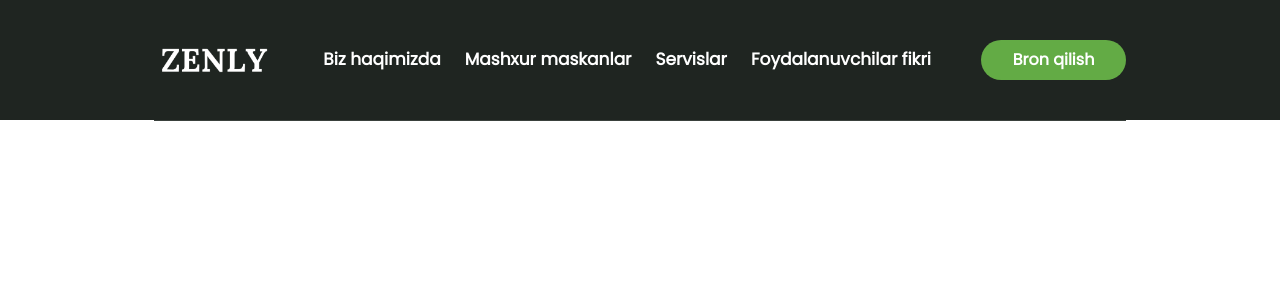
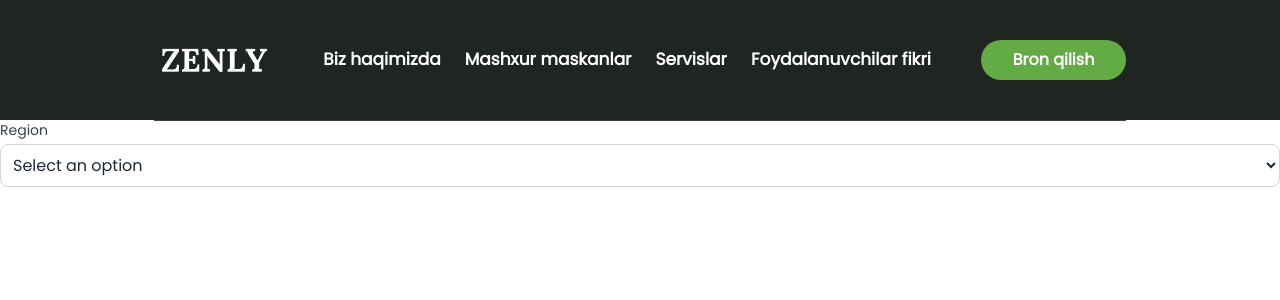
Before and after one commit to lupheron/Zenly, a Next.js app: page /posts in a window 1280 px wide. Shown: the top 300 px of the page. Built offline with nearby package versions, Linux system fonts and the light colour scheme.

Commit message:
Navbar fix

```diff
--- a/src/app/landing.tsx
+++ b/src/app/landing.tsx
@@ -5,10 +5,12 @@ import ReadySection from '../components/ReadySection'
 import PopularActivity from '../components/PopActivitiy'
 import Comments from '../components/Comments'
 import PageFooter from '../components/PageFooter'
+import NavbarSection from '../components/Navbar/NavbarSection'
 
 const LandingPage = () => {
     return (
         <div>
+            <NavbarSection />
             <PageHeader />
             <AboutSection />
             <ReadySection />
--- a/src/components/Forms/BookingForm.tsx
+++ b/src/components/Forms/BookingForm.tsx
@@ -12,7 +12,7 @@ interface BookingFormProps {
 
 const BookingForm = () => {
     return (
-        <div className='grid grid-cols-2 gap-4'>
+        <div>
             <SelectDefault
                 label="Region"
                 htmlFor="region"
--- a/src/components/Navbar/NavbarSection.tsx
+++ b/src/components/Navbar/NavbarSection.tsx
@@ -23,7 +23,7 @@ const NavbarSection = () => {
         }
     ];
     return (
-        <nav className='w-full fixed bg-dark-green z-99'>
+        <nav className='w-full sticky top-0 bottom-0 bg-dark-green z-99'>
             <div className='flex items-center justify-between flex-wrap w-[76%] mx-auto'>
                 <Link href={"/"}>
                     <Image
--- a/src/components/PageHeader/index.tsx
+++ b/src/components/PageHeader/index.tsx
@@ -1,11 +1,9 @@
 import React from 'react'
-import NavbarSection from '../Navbar/NavbarSection'
 import IntroSection from './IntroSection'
 
 const PageHeader = () => {
     return (
         <div className='bg-dark-green'>
-            <NavbarSection />
             <IntroSection />
         </div>
     )
```
